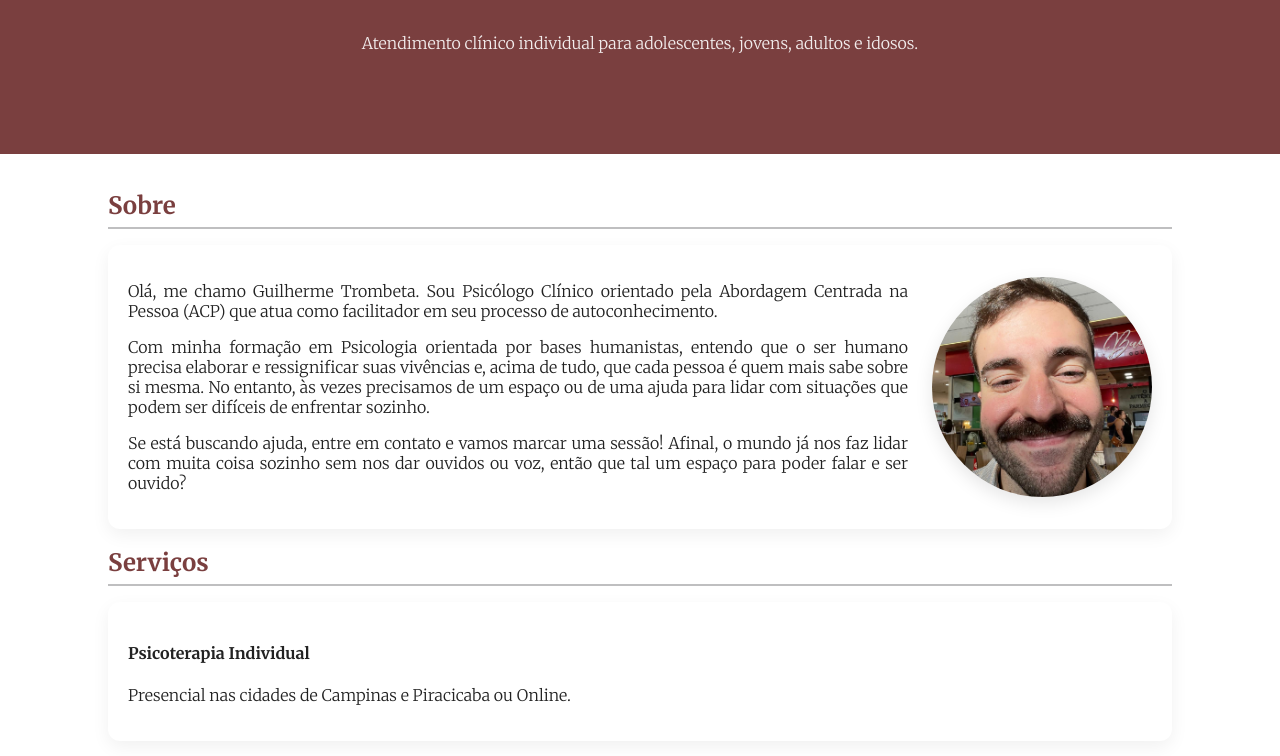
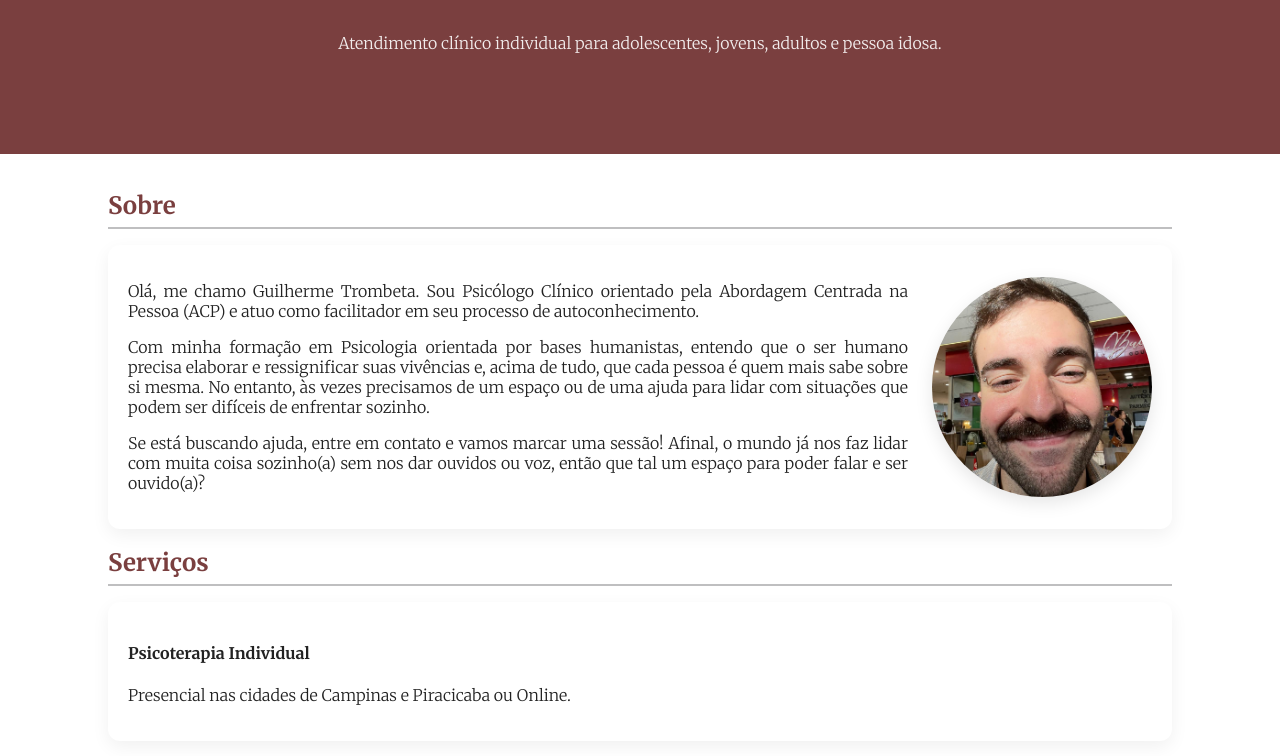
Before and after one commit to Guitrombeta/GuilhermeTrombetaPsi, a plain HTML site: page index.html in a window 1280 px wide. Shown: the part 326-1082 px from the top of the page. Drawn offline with nearby package versions, Linux system fonts and the light colour scheme.

Commit message:
Update index.html

```diff
--- a/index.html
+++ b/index.html
@@ -157,7 +157,7 @@
       <div class="name">Guilherme Trombeta</div>
       <div class="crp">CRP: 06/220767</div>
       <div class="subtitle">Psicologia Clínica</div>
-      <p style="max-width:760px; color:rgba(255,255,255,0.9)">Atendimento clínico individual para adolescentes, jovens, adultos e idosos.</p>
+      <p style="max-width:760px; color:rgba(255,255,255,0.9)">Atendimento clínico individual para adolescentes, jovens, adultos e pessoa idosa.</p>
     </div>
   </header>
 
@@ -167,9 +167,9 @@
       <div class="card">
         <div class="sobre-content">
           <div class="sobre-text">
-            <p>Olá, me chamo Guilherme Trombeta. Sou Psicólogo Clínico orientado pela Abordagem Centrada na Pessoa (ACP) que atua como facilitador em seu processo de autoconhecimento.</p>
+            <p>Olá, me chamo Guilherme Trombeta. Sou Psicólogo Clínico orientado pela Abordagem Centrada na Pessoa (ACP) e atuo como facilitador em seu processo de autoconhecimento.</p>
             <p>Com minha formação em Psicologia orientada por bases humanistas, entendo que o ser humano precisa elaborar e ressignificar suas vivências e, acima de tudo, que cada pessoa é quem mais sabe sobre si mesma. No entanto, às vezes precisamos de um espaço ou de uma ajuda para lidar com situações que podem ser difíceis de enfrentar sozinho.</p>
-            <p>Se está buscando ajuda, entre em contato e vamos marcar uma sessão! Afinal, o mundo já nos faz lidar com muita coisa sozinho sem nos dar ouvidos ou voz, então que tal um espaço para poder falar e ser ouvido?</p>
+            <p>Se está buscando ajuda, entre em contato e vamos marcar uma sessão! Afinal, o mundo já nos faz lidar com muita coisa sozinho(a) sem nos dar ouvidos ou voz, então que tal um espaço para poder falar e ser ouvido(a)?</p>
           </div>
           <div class="sobre-foto">
             <img src="foto.jpg.jpeg" alt="Foto de Guilherme Trombeta">
```
